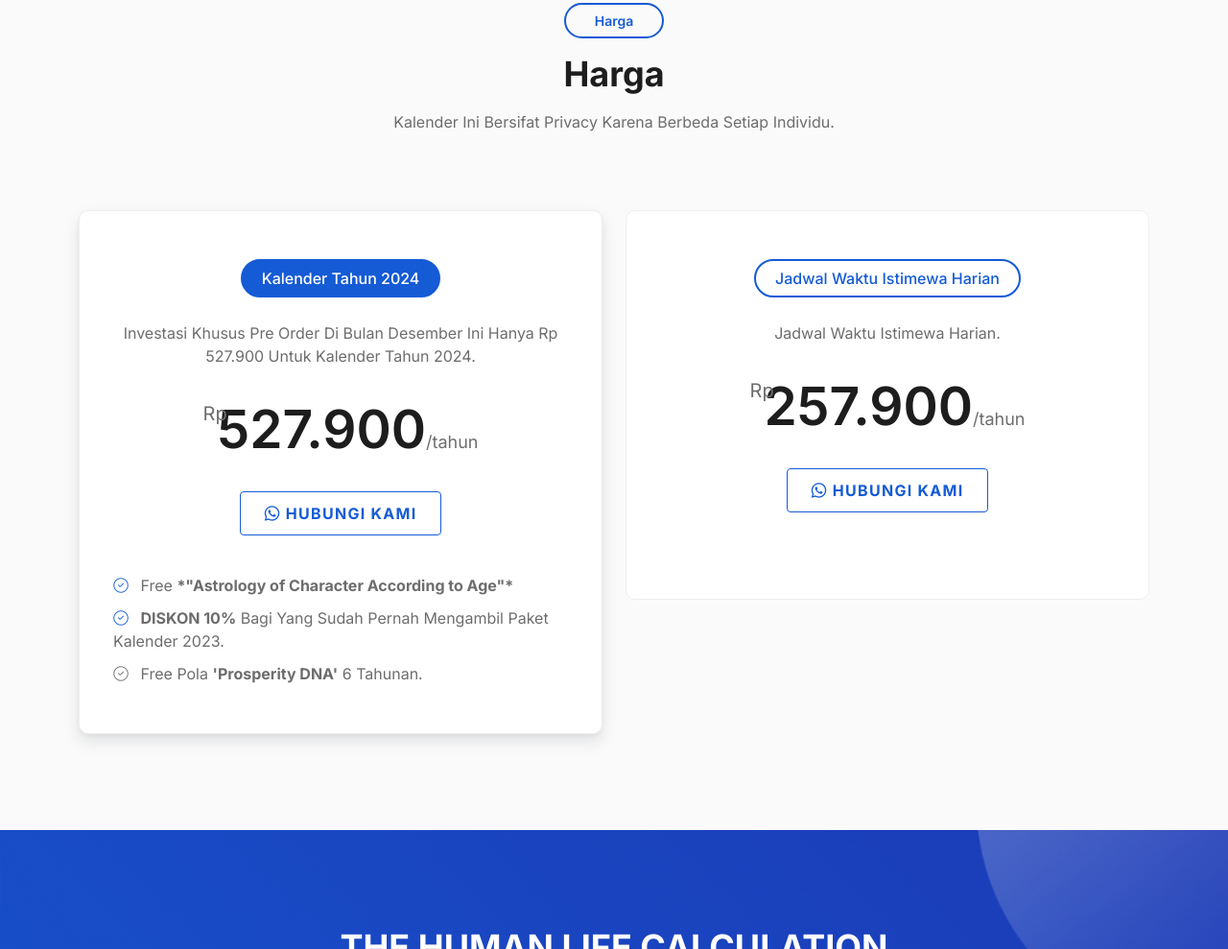
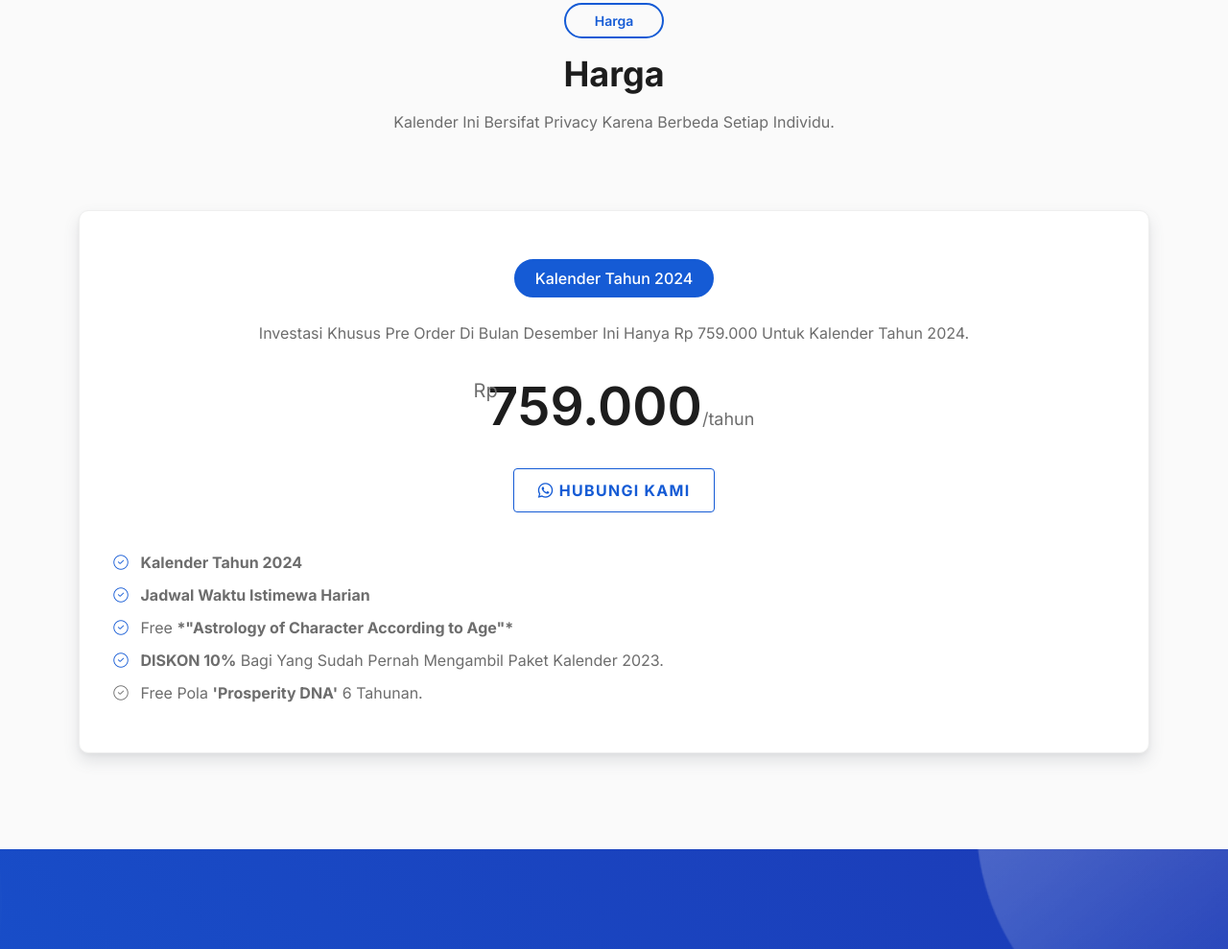
Before and after one commit to coachsanto/coachsanto.github.io, a plain HTML site: page index.html in a window 1280 px wide. Shown: the part 1586-2575 px from the top of the page at 96% size. Drawn offline with Linux system fonts and the light colour scheme.

```diff
--- a/index.html
+++ b/index.html
@@ -214,14 +214,14 @@ dan Menghindari waktu yang Kurang Baik Dalam melakukan aktivitas-aktivitas penti
     <!--======  End Section Title Five ======-->
     <div class="container">
       <div class="row">
-        <div class="col-lg-6 col-md-6 col-12">
+        <div class="col-lg-12 col-md-12 col-12">
           <div class="pricing-style-fourteen middle">
             <div class="table-head">
               <h6 class="title">Kalender Tahun 2024</h4>
-                <p>Investasi Khusus Pre Order Di Bulan Desember Ini Hanya Rp 527.900 Untuk Kalender Tahun 2024.</p>
+                <p>Investasi Khusus Pre Order Di Bulan Desember Ini Hanya Rp 759.000 Untuk Kalender Tahun 2024.</p>
                 <div class="price">
                   <h2 class="amount">
-                    <span class="currency">Rp </span>527.900<span class="duration">/tahun </span>
+                    <span class="currency">Rp </span>759.000<span class="duration">/tahun </span>
                   </h2>
                 </div>
             </div>
@@ -234,6 +234,8 @@ dan Menghindari waktu yang Kurang Baik Dalam melakukan aktivitas-aktivitas penti
 
             <div class="table-content">
               <ul class="table-list">
+                <li> <i class="lni lni-checkmark-circle"></i> <b>Kalender Tahun 2024</b></li>
+                <li> <i class="lni lni-checkmark-circle"></i> <b>Jadwal Waktu Istimewa Harian</b></li>
                 <li> <i class="lni lni-checkmark-circle"></i> Free <b>*"Astrology of Character According to Age"*</b></li>
                 <li> <i class="lni lni-checkmark-circle"></i> <b>DISKON 10%</b> Bagi Yang Sudah Pernah Mengambil Paket Kalender 2023.</li>
                 <li> <i class="lni lni-checkmark-circle deactive"></i> Free Pola <b>'Prosperity DNA'</b> 6 Tahunan.</li>
@@ -241,6 +243,8 @@ dan Menghindari waktu yang Kurang Baik Dalam melakukan aktivitas-aktivitas penti
             </div>
           </div>
         </div>
+
+        <!--
         <div class="col-lg-6 col-md-6 col-12">
           <div class="pricing-style-fourteen">
             <div class="table-head">
@@ -259,6 +263,7 @@ dan Menghindari waktu yang Kurang Baik Dalam melakukan aktivitas-aktivitas penti
             </div>
           </div>
         </div>
+        -->
       </div>
     </div>
   </section>
```
